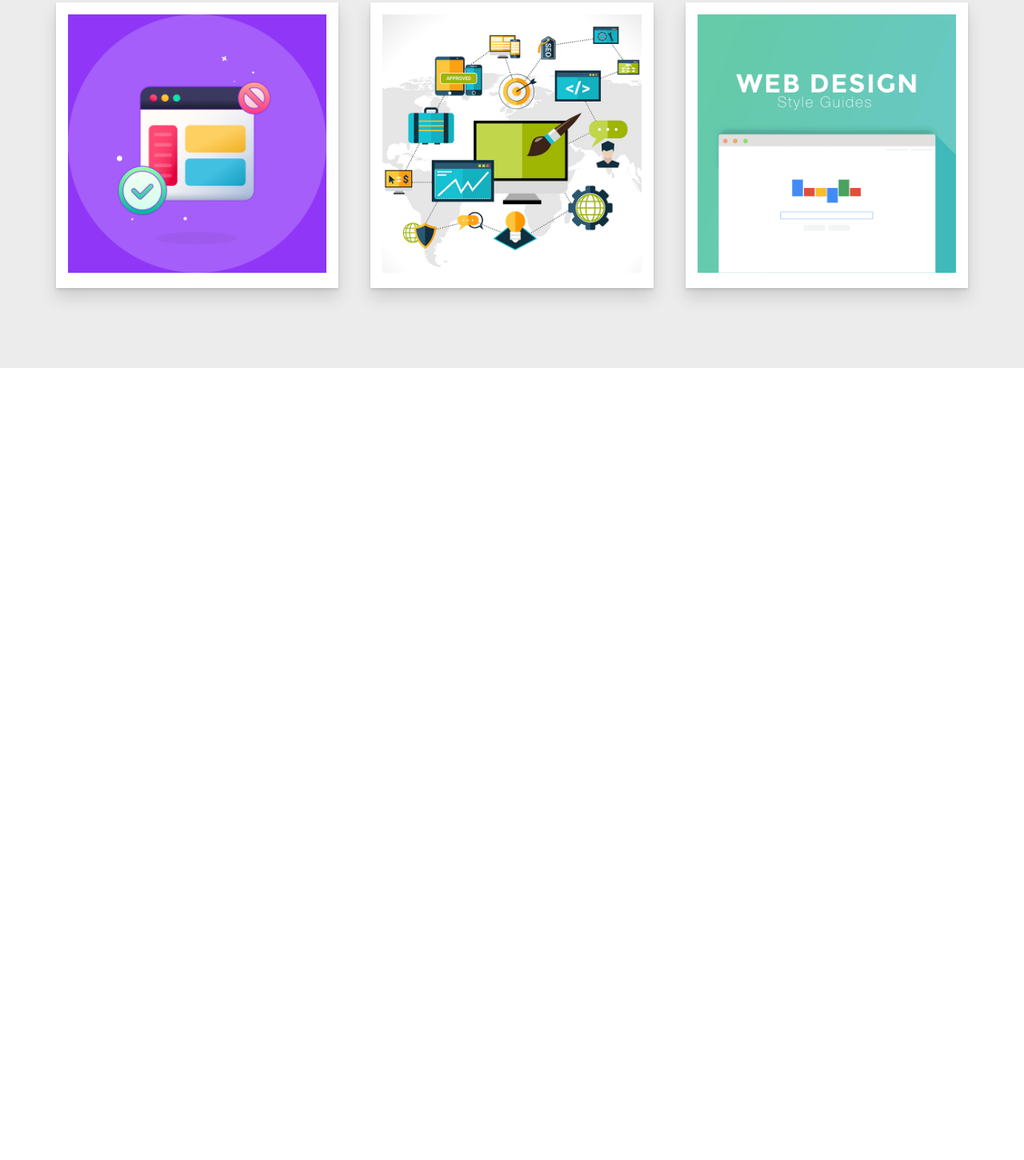
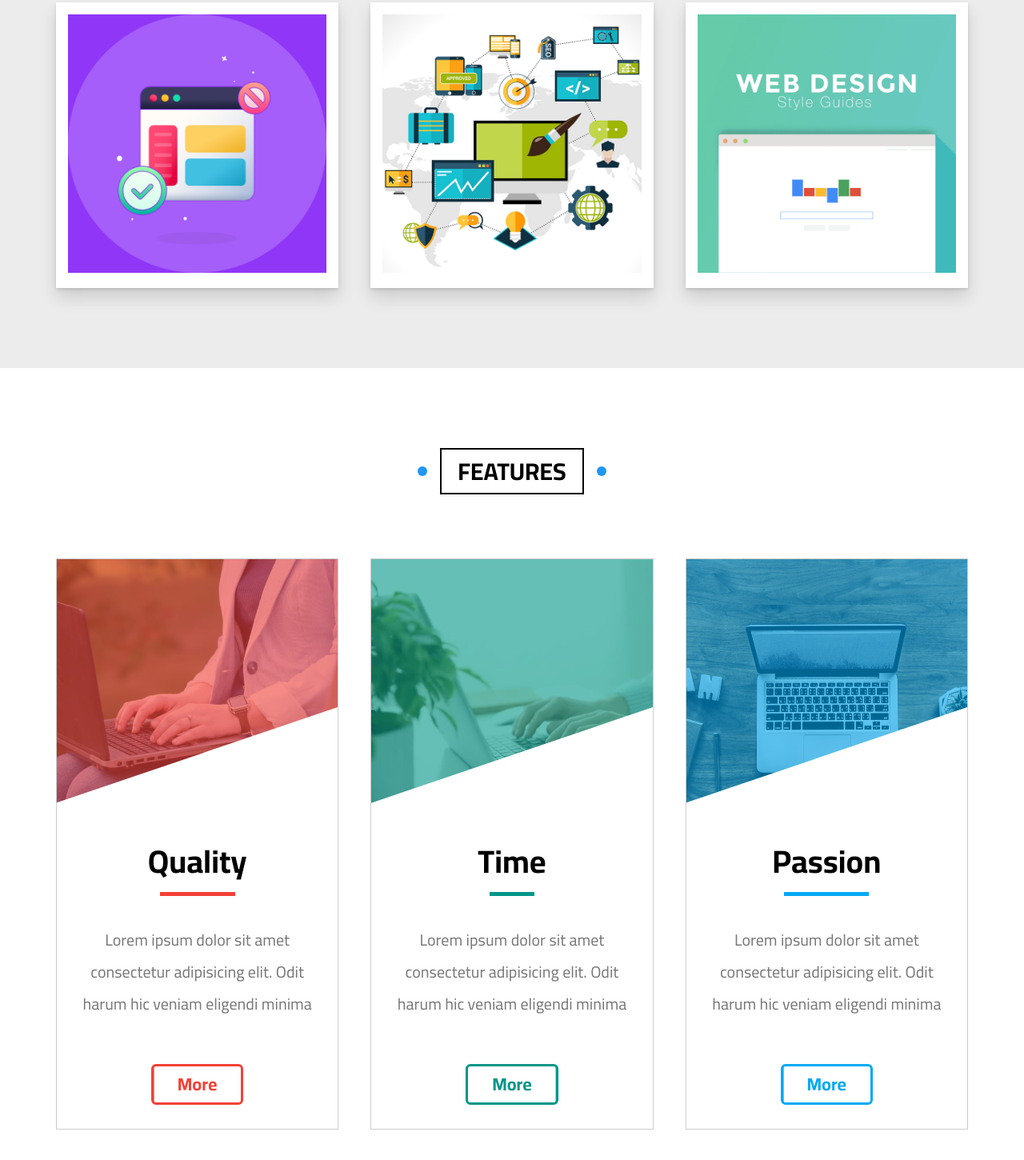
Before and after one commit to mahmoud-abuyoussef/Company_Website, a plain HTML site: page index.html in a window 1280 px wide. Shown: the part 2550-4000 px from the top of the page at 80% size. Before the commit the page ends 3010 px from the top, so only its background shows below. Drawn offline with Linux system fonts and the light colour scheme.

Commit message:
Add: Features Section

```diff
--- a/assets/styles/main.css
+++ b/assets/styles/main.css
@@ -475,3 +475,118 @@ section.gallery .image-box .image img {
 section.gallery .image-box .image:hover img {
   transform: rotate(5deg) scale(1.1);
 }
+
+section.features {
+  position: relative;
+  padding: var(--section-padding) 0;
+  background-color: white;
+}
+section.features .container {
+  display: grid;
+  grid-template-columns: repeat(auto-fill, minmax(300px, 1fr));
+  gap: 40px;
+}
+section.features .feature {
+  text-align: center;
+  border: 1px solid #ccc;
+}
+section.features .feature .image-holder {
+  position: relative;
+  overflow: hidden;
+}
+section.features .feature .image-holder::before {
+  content: "";
+  position: absolute;
+  top: -1px;
+  left: 0;
+  width: 100%;
+  height: 100%;
+}
+section.features .feature.quality .image-holder::before {
+  background-color: rgb(244 64 54 / 60%);
+}
+section.features .feature.time .image-holder::before {
+  background-color: rgb(0 150 136 / 60%);
+}
+section.features .feature.passion .image-holder::before {
+  background-color: rgb(3 169 244 / 60%);
+}
+section.features .feature .image-holder::after {
+  content: "";
+  position: absolute;
+  right: 0;
+  bottom: 0;
+  border-style: solid;
+  border-width: 0 0 170px 500px;
+  border-color: transparent transparent white transparent;
+  transition: var(--transition-duration);
+}
+section.features .feature:hover .image-holder::after {
+  border-width: 170px 500px 170px 0;
+}
+section.features .feature h2 {
+  position: relative;
+  width: fit-content;
+  margin: auto;
+  font-size: 40px;
+}
+section.features .feature h2::after {
+  content: "";
+  position: absolute;
+  left: 15px;
+  bottom: -20px;
+  width: calc(100% - 30px);
+  height: 5px;
+}
+section.features .feature.quality h2:after {
+  background-color: #f44036;
+}
+section.features .feature.time h2:after {
+  background-color: #009688;
+}
+section.features .feature.passion h2:after {
+  background-color: #03a9f4;
+}
+section.features .feature p {
+  padding: 25px;
+  margin: 30px 0;
+  line-height: 2;
+  font-size: 20px;
+  color: #777;
+}
+section.features .feature a {
+  display: block;
+  width: fit-content;
+  padding: 10px 30px;
+  margin: 0 auto 30px;
+  font-weight: bold;
+  font-size: 22px;
+  transition: var(--transition-duration);
+  border: 3px solid transparent;
+  border-radius: 6px;
+}
+section.features .feature.quality a {
+  color: #f44036;
+  border-color: #f44036;
+  background: linear-gradient(to right, #f44036 50%, white 50%);
+  background-size: 200% 100%;
+  background-position: right bottom;
+}
+section.features .feature.time a {
+  color: #009688;
+  border-color: #009688;
+  background: linear-gradient(to right, #009688 50%, white 50%);
+  background-size: 200% 100%;
+  background-position: right bottom;
+}
+section.features .feature.passion a {
+  color: #03a9f4;
+  border-color: #03a9f4;
+  background: linear-gradient(to right, #03a9f4 50%, white 50%);
+  background-size: 200% 100%;
+  background-position: right bottom;
+}
+section.features .feature:hover a {
+  color: #fff;
+  background-position: left bottom;
+}
--- a/index.html
+++ b/index.html
@@ -19,7 +19,7 @@
           <ul>
             <li><a href="#articles">Articles</a></li>
             <li><a href="#gallery">Gallery</a></li>
-            <li><a href="#">Features</a></li>
+            <li><a href="#features">Features</a></li>
             <li>
               <a href="#">Other Links</a>
               <div class="mega-menu">
@@ -209,6 +209,35 @@
           </div>
         </div>
       </section>
+      <section class="features" id="features">
+        <h2 class="main-title">Features</h2>
+        <div class="container">
+          <div class="feature quality">
+            <div class="image-holder">
+              <img src="assets/images/features-01.jpg" alt="" />
+            </div>
+            <h2>Quality</h2>
+            <p>Lorem ipsum dolor sit amet consectetur adipisicing elit. Odit harum hic veniam eligendi minima</p>
+            <a href="#">More</a>
+          </div>
+          <div class="feature time">
+            <div class="image-holder">
+              <img src="assets/images/features-02.jpg" alt="" />
+            </div>
+            <h2>Time</h2>
+            <p>Lorem ipsum dolor sit amet consectetur adipisicing elit. Odit harum hic veniam eligendi minima</p>
+            <a href="#">More</a>
+          </div>
+          <div class="feature passion">
+            <div class="image-holder">
+              <img src="assets/images/features-03.jpg" alt="" />
+            </div>
+            <h2>Passion</h2>
+            <p>Lorem ipsum dolor sit amet consectetur adipisicing elit. Odit harum hic veniam eligendi minima</p>
+            <a href="#">More</a>
+          </div>
+        </div>
+      </section>
     </main>
   </body>
 </html>
```
